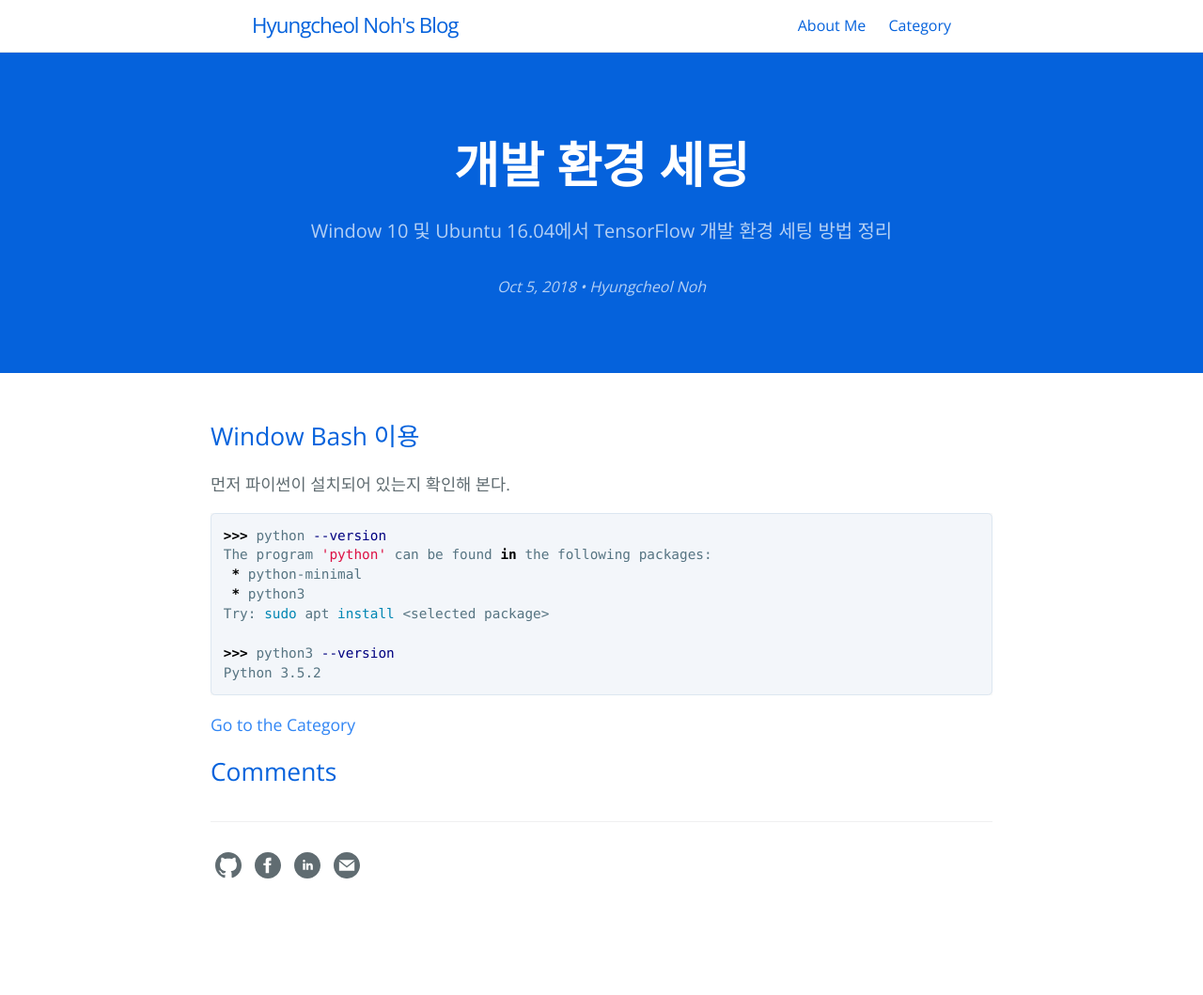
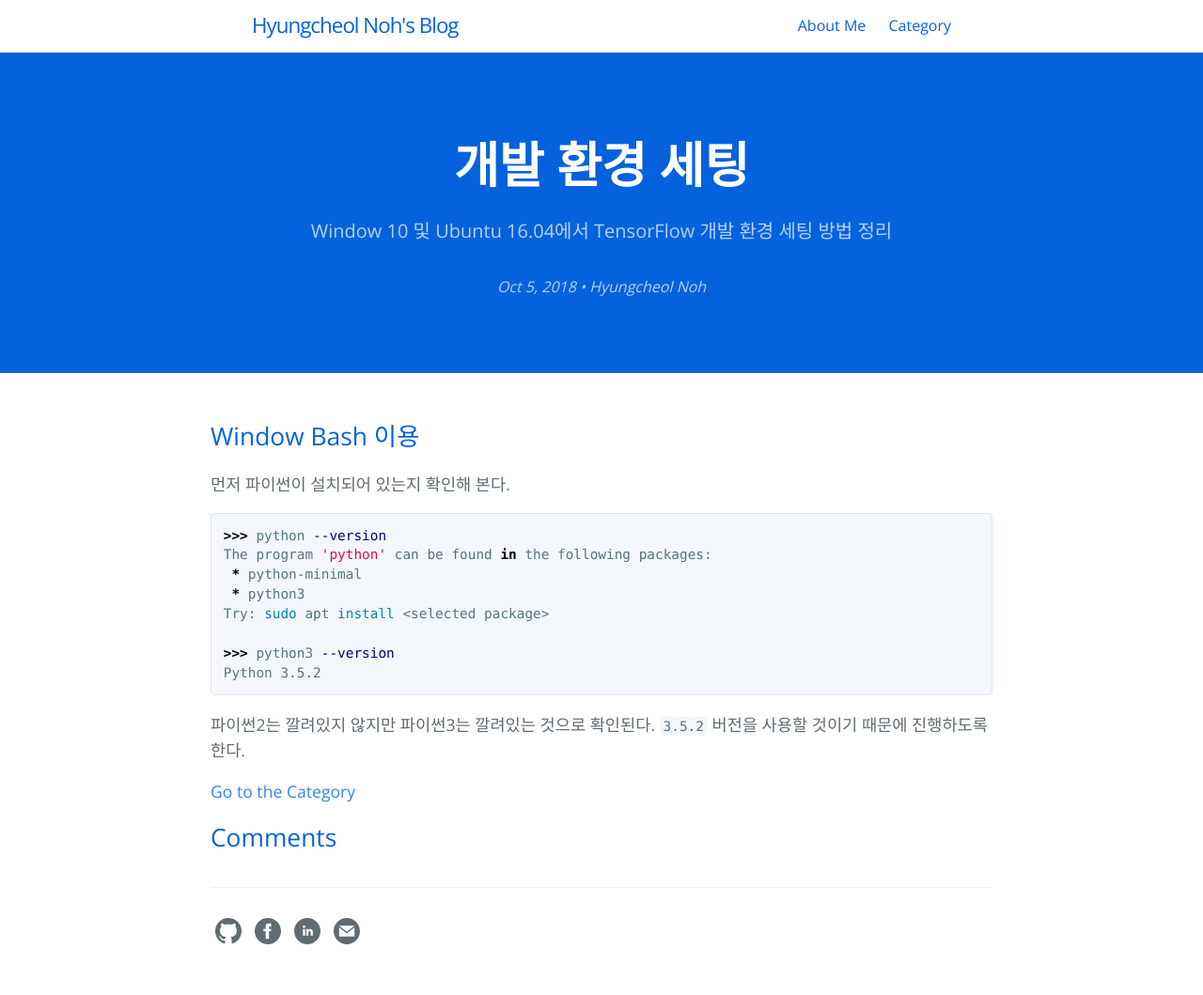
Before and after one commit to hcnoh/hcnoh.github.io, a Jekyll site: the page built from _posts/2018-10-05-development-environment-setting.md, in a window 1280 px wide. Shown: the whole page at 94% size. Built offline with Jekyll 4.4.1, drawn with Linux system fonts in a browser that asks for light colours; comment, search, counter and statistics services are not loaded; before the commit the page ends 989 px from its top, so only the background shows below that.

Commit message:
Update 2018-10-05-development-environment-setting.md

````diff
--- a/_posts/2018-10-05-development-environment-setting.md
+++ b/_posts/2018-10-05-development-environment-setting.md
@@ -23,3 +23,5 @@ Try: sudo apt install <selected package>
 >>> python3 --version
 Python 3.5.2
 ```
+
+파이썬2는 깔려있지 않지만 파이썬3는 깔려있는 것으로 확인된다. `3.5.2` 버전을 사용할 것이기 때문에 진행하도록 한다.
````
